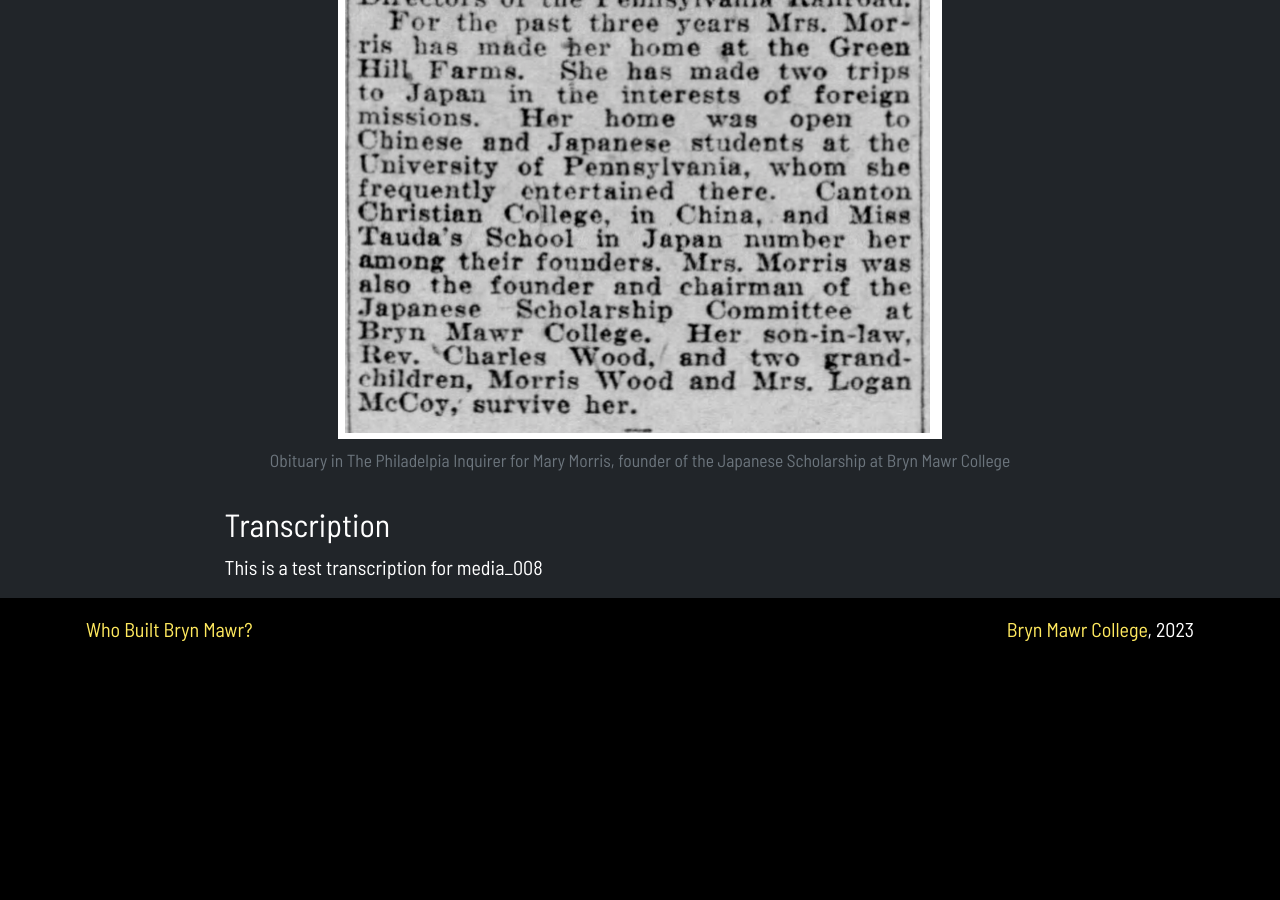
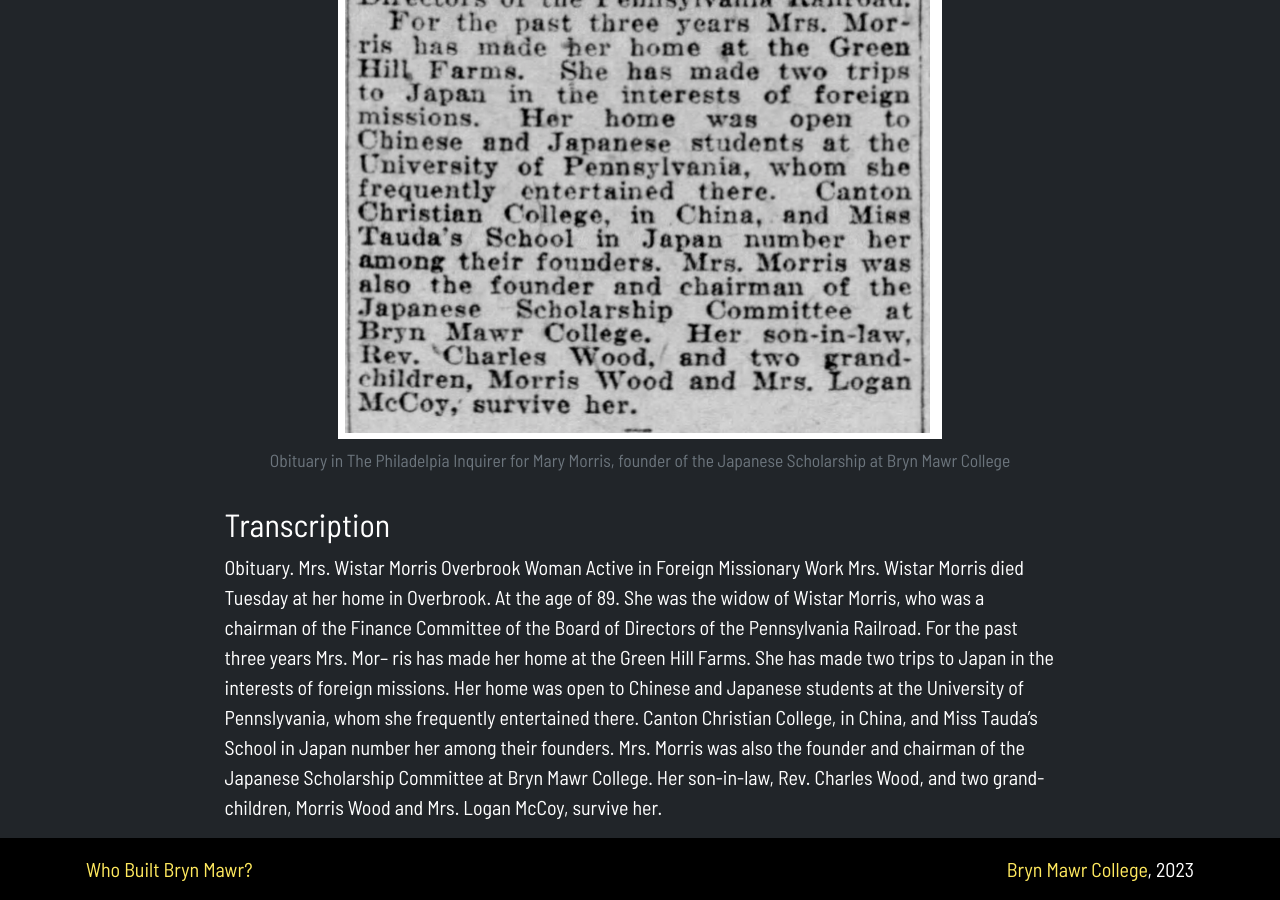
Before and after one commit to digbmc/wbbm, a Jekyll site: the page built from _transcriptions/media_008.md, in a window 1280 px wide and 900 px high, scrolled down 630 px. Built offline with Jekyll 4.4.1, drawn with Linux system fonts in a browser that asks for light colours; before the commit the page ends 1290 px from its top, so only the background shows below that.

Commit message:
added transcriptions

```diff
--- a/_transcriptions/media_008.md
+++ b/_transcriptions/media_008.md
@@ -4,4 +4,30 @@ phase: P4
 item_id: media_008
 ---
 
-This is a test transcription for media_008
+Obituary.
+Mrs. Wistar Morris
+Overbrook Woman Active in Foreign
+Missionary Work
+Mrs. Wistar Morris died Tuesday at
+her home in Overbrook. At the age
+of 89. She was the widow of Wistar
+Morris, who was a chairman of the
+Finance Committee of the Board of
+Directors of the Pennsylvania Railroad.
+For the past three years Mrs. Mor--
+ris has made her home at the Green
+Hill Farms. She has made two trips
+to Japan in the interests of foreign
+missions. Her home was open to
+Chinese and Japanese students at the
+University of Pennslyvania, whom she
+frequently entertained there. Canton
+Christian College, in China, and Miss
+Tauda's School in Japan number her
+among their founders. Mrs. Morris was
+also the founder and chairman of the
+Japanese Scholarship Committee at
+Bryn Mawr College. Her son-in-law,
+Rev. Charles Wood, and two grand-
+children, Morris Wood and Mrs. Logan
+McCoy, survive her.
```
Also changed, not shown: _transcriptions/media_009.md (added, +17 -0 lines), _transcriptions/media_020.md (added, +15 -0 lines), _transcriptions/media_021.md (added, +65 -0 lines), _transcriptions/media_030.md (added, +38 -0 lines), _transcriptions/media_031.md (added, +36 -0 lines).
